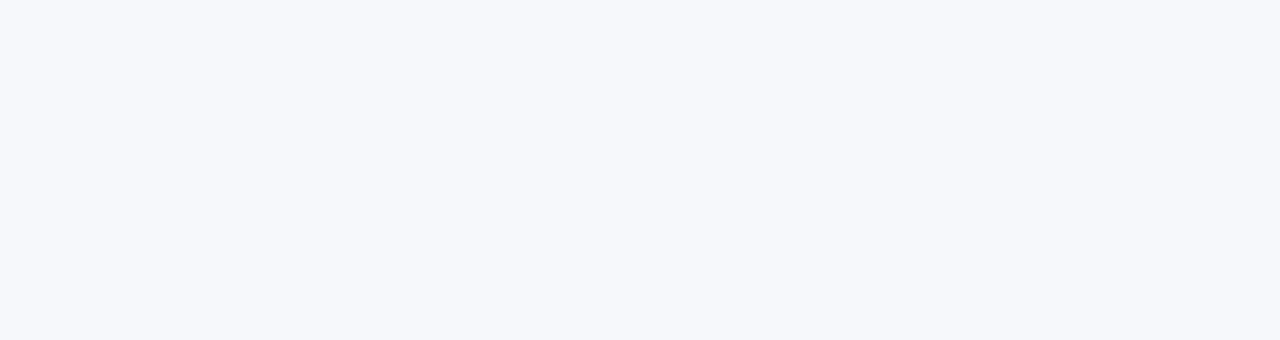
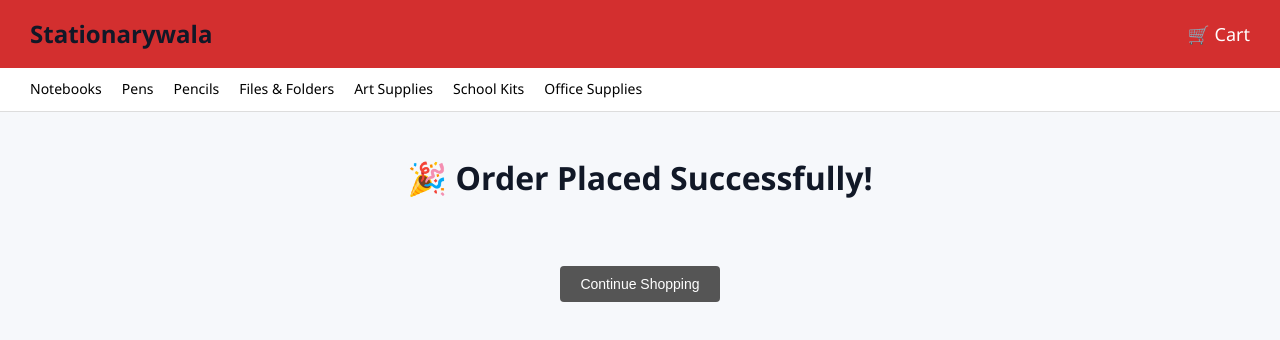
Before and after one commit to cahrithikn-crypto/stationarywala, a Next.js app: page /success in a window 1280 px wide. Shown: the top 340 px of the page. Built offline with nearby package versions, Linux system fonts and the light colour scheme.

Commit message:
Update success.js

```diff
--- a/src/pages/success.js
+++ b/src/pages/success.js
@@ -1,44 +1,54 @@
 import { useRouter } from "next/router";
 import Link from "next/link";
+import Header from "../components/Header";
 
 export default function Success() {
   const router = useRouter();
   const { orderId } = router.query;
 
-  if (!orderId) return null;
+  return (
+    <>
+      <Header />
 
-  return (
-    <div style={{ padding: 40, textAlign: "center" }}>
-      <h1>✅ Order Placed Successfully</h1>
+      <div style={{ padding: 40, textAlign: "center" }}>
+        <h1>🎉 Order Placed Successfully!</h1>
 
-      <p>
-        <strong>Order ID:</strong>
-        <br />
-        <code>{orderId}</code>
-      </p>
+        {orderId && (
+          <>
+            <p>Your Order ID:</p>
+            <h2 style={{ color: "#d32f2f" }}>{orderId}</h2>
 
-      <p style={{ marginTop: 20 }}>
-        Track your order here:
-      </p>
+            <Link href={`/track/${orderId}`}>
+              <button style={btnStyle}>Track Your Order</button>
+            </Link>
+          </>
+        )}
 
-      <Link href={`/track/${orderId}`}>
-        <button
-          style={{
-            padding: "10px 20px",
-            background: "#d32f2f",
-            color: "#fff",
-            border: "none",
-            cursor: "pointer",
-            borderRadius: 4,
-          }}
-        >
-          Track Order
-        </button>
-      </Link>
+        <br /><br />
 
-      <div style={{ marginTop: 30 }}>
-        <Link href="/">← Continue Shopping</Link>
+        <Link href="/">
+          <button style={secondaryBtn}>Continue Shopping</button>
+        </Link>
       </div>
-    </div>
+    </>
   );
 }
+
+const btnStyle = {
+  padding: "12px 24px",
+  background: "#d32f2f",
+  color: "#fff",
+  border: "none",
+  cursor: "pointer",
+  fontSize: 16,
+  borderRadius: 4,
+};
+
+const secondaryBtn = {
+  padding: "10px 20px",
+  background: "#555",
+  color: "#fff",
+  border: "none",
+  cursor: "pointer",
+  borderRadius: 4,
+};
```
